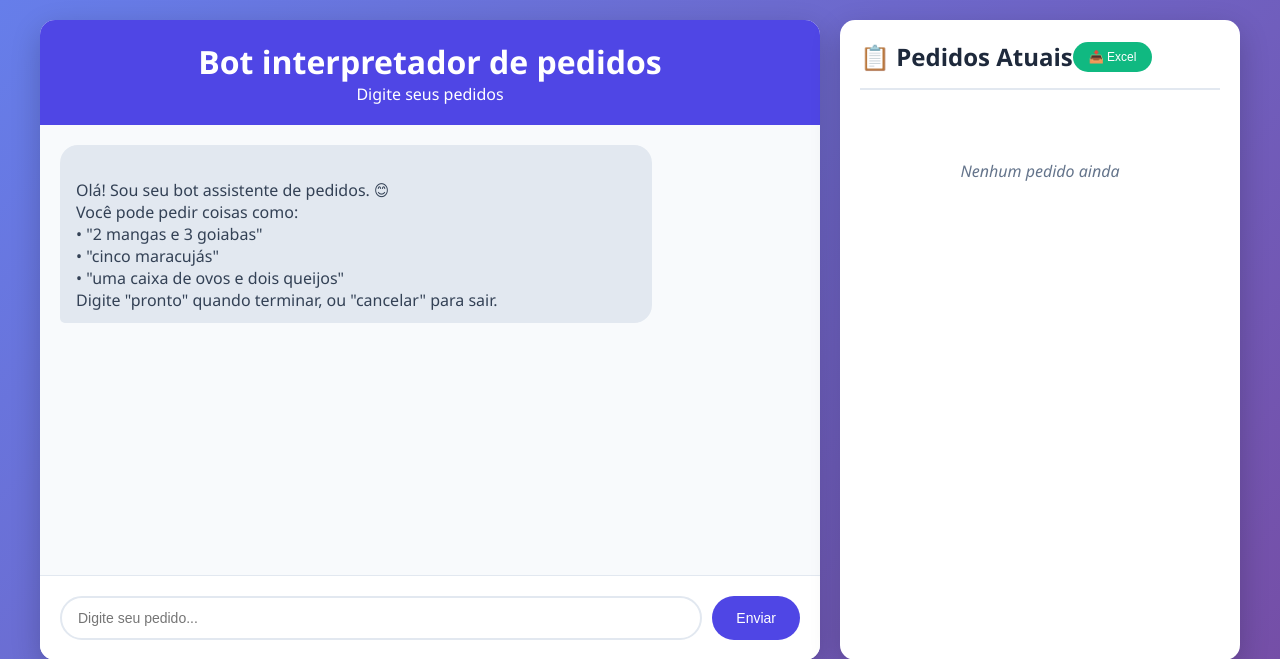
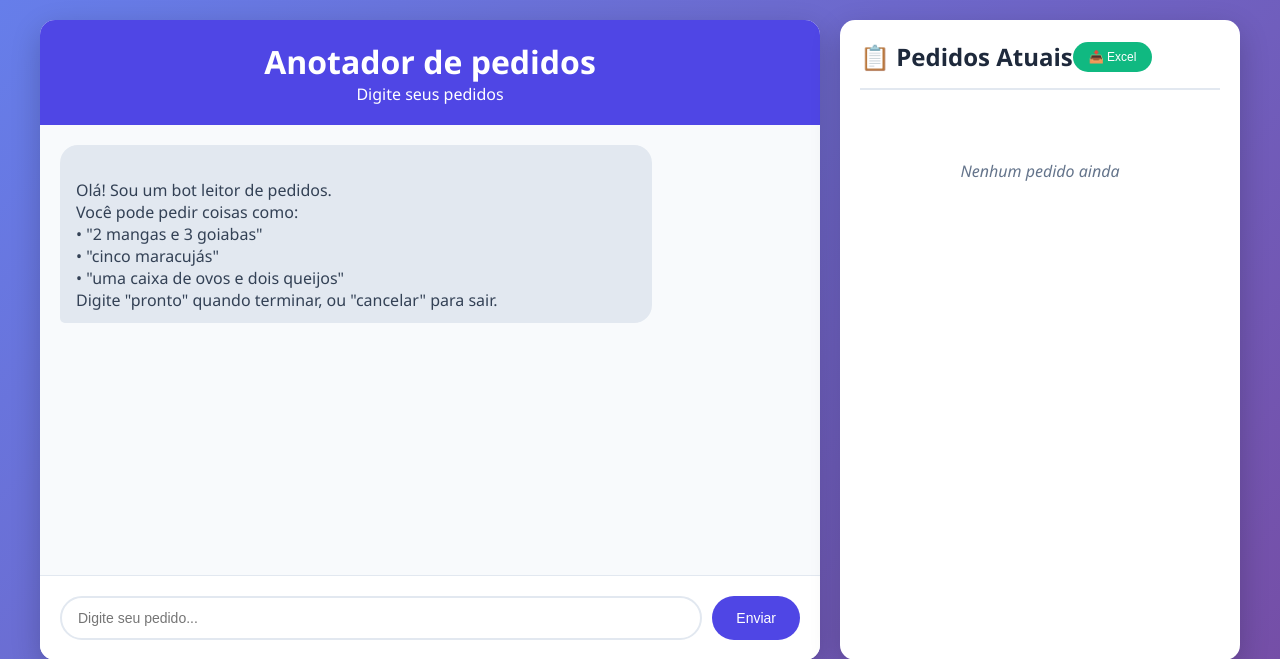
Before and after one commit to GuilhermeMouraMororo/mvp-test, a Flask app: page / in a window 1280 px wide. Shown: the top 659 px of the page. Run offline with Flask 3, Linux system fonts and the light colour scheme; data that the repository does not hold is empty; some libraries are stand-ins or nearby versions.

Commit message:
Update index.html

```diff
--- a/templates/index.html
+++ b/templates/index.html
@@ -212,13 +212,13 @@
     <div class="container">
         <div class="chat-container">
             <div class="chat-header">
-                <h1>Bot interpretador de pedidos</h1>
+                <h1>Anotador de pedidos</h1>
                 <p>Digite seus pedidos</p>
             </div>
 
             <div class="chat-messages" id="chatMessages">
                 <div class="message bot-message">
-                    Olá! Sou seu bot assistente de pedidos. 😊
+                    Olá! Sou um bot leitor de pedidos.
                     Você pode pedir coisas como:
                      • "2 mangas e 3 goiabas"
                      • "cinco maracujás"
```
